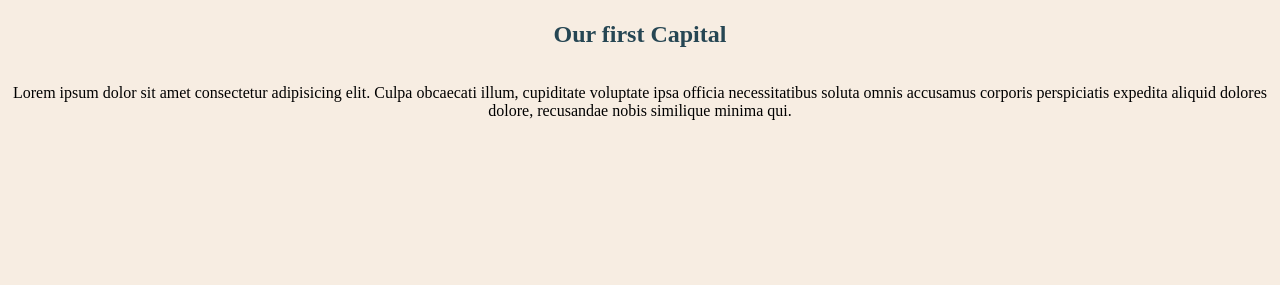
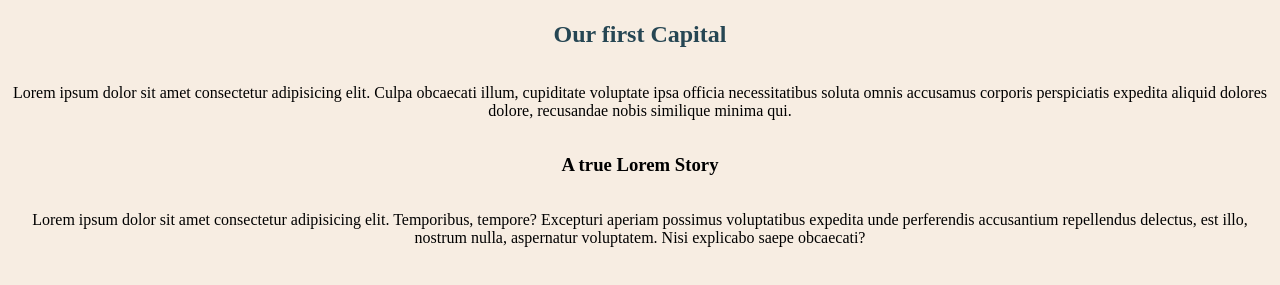
Before and after one commit to mloran/Web-Project, a plain HTML site: page index.html in a window 1280 px wide. Shown: the part 79-364 px from the top of the page. Drawn offline with Linux system fonts and the light colour scheme.

Commit message:
edited html content

```diff
--- a/index.html
+++ b/index.html
@@ -11,6 +11,8 @@
     <div class="container">
         <h2>Our first Capital</h2>
         <p>Lorem ipsum dolor sit amet consectetur adipisicing elit. Culpa obcaecati illum, cupiditate voluptate ipsa officia necessitatibus soluta omnis accusamus corporis perspiciatis expedita aliquid dolores dolore, recusandae nobis similique minima qui.</p>
+        <h3>A true Lorem Story</h3>
+        <p>Lorem ipsum dolor sit amet consectetur adipisicing elit. Temporibus, tempore? Excepturi aperiam possimus voluptatibus expedita unde perferendis accusantium repellendus delectus, est illo, nostrum nulla, aspernatur voluptatem. Nisi explicabo saepe obcaecati?</p>
     </div>
     <script src="script.js"></script>
 </body>
```
